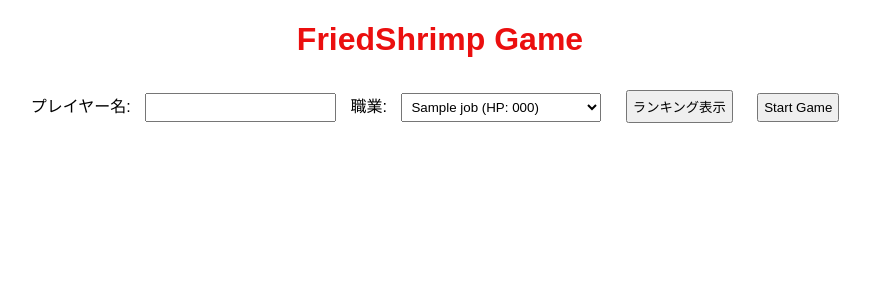
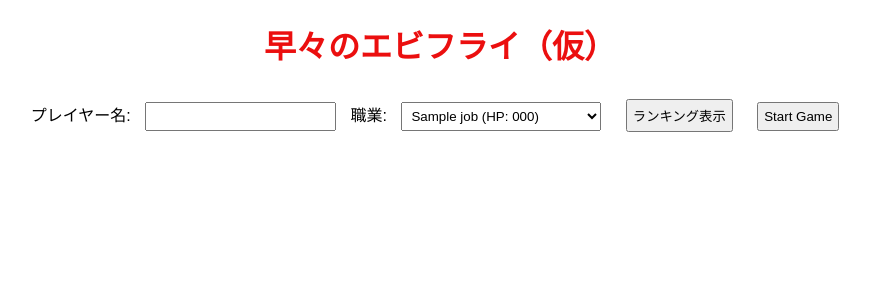
Before and after one commit to Kamechan516/Java-RPG, a Spring app: page /index in a window 1280 px wide. Shown: the top 300 px of the page, without its empty margins (200-1070 px from the left). Run offline with Thymeleaf, Linux system fonts and the light colour scheme; the template is opened without the code that fills it: most values are stand-ins (such as "Sample title", 1, 10 or a date in 2020); data that the repository does not hold is empty.

Commit message:
名前変更しました

```diff
--- a/src/main/resources/templates/index.html
+++ b/src/main/resources/templates/index.html
@@ -39,7 +39,7 @@
 </head>
 
 <body>
-    <h1>FriedShrimp Game</h1>
+    <h1>早々のエビフライ（仮）</h1>
 
     <form th:action="@{/createPlayer}" method="post" th:object="${player}" id="playerForm">
         <label for="playerName">プレイヤー名: </label>
```
